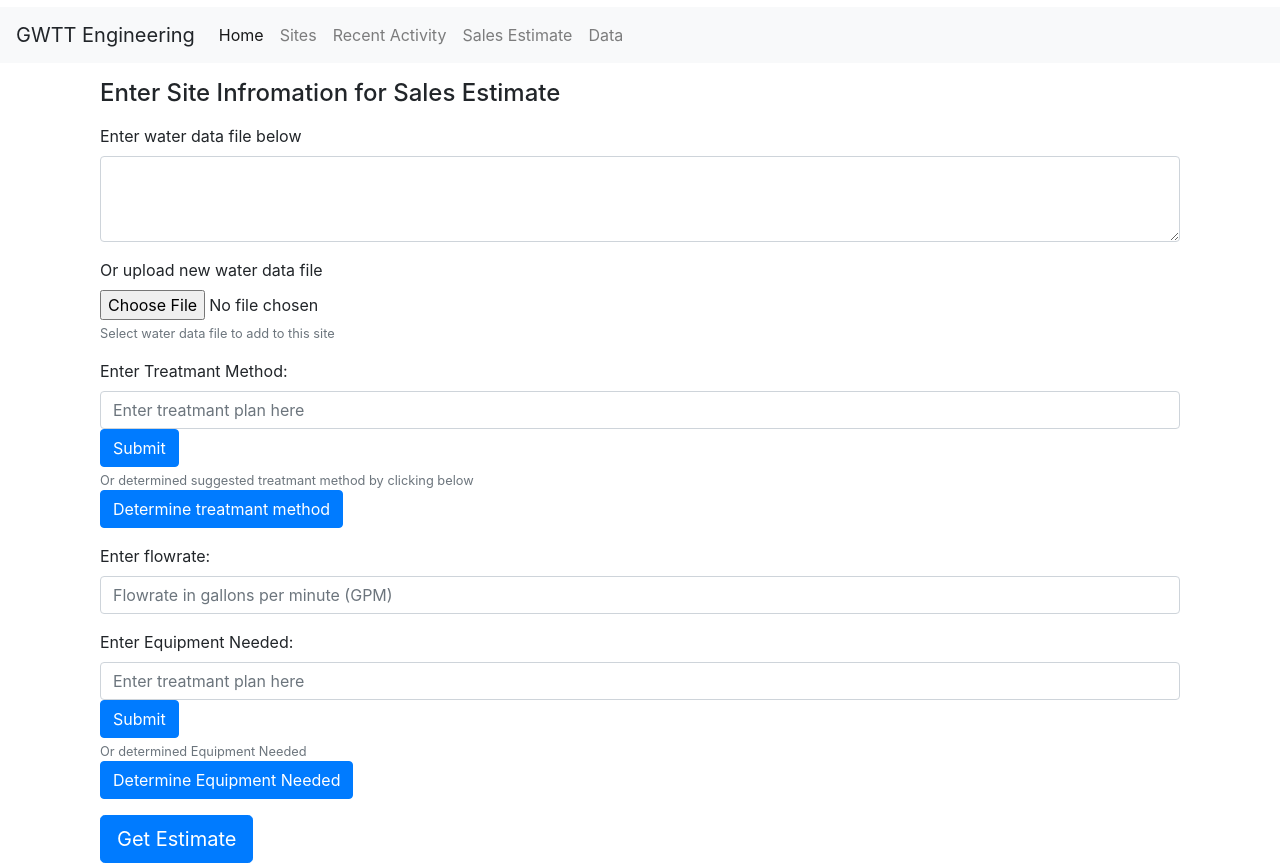
After one commit to patrrb3/django_web_app_for_engineering_team, a Django app: page /appTwo/sales_estimate in a window 1280 px wide. The commit adds this page. Shown: the part 301-1164 px from the top of the page. Run offline with Django 3.2, Linux system fonts and the light colour scheme; some libraries are stand-ins or nearby versions.

Commit message:
updated template tagging

```diff
--- a/ProTwo/ProTwo/urls.py
+++ b/ProTwo/ProTwo/urls.py
@@ -20,7 +20,8 @@ from appTwo import views
 
 urlpatterns = [
     url(r'^$',views.index,name='index'),
-    url(r'^site/',include('appTwo.urls')),
+    url(r'^appTwo/',include('appTwo.urls')),
+    url(r'^site/',views.site, name = "Site"),
     url(r'^document_upload/', views.model_form_upload, name = 'Document'),
     url(r'^sales_estimate/', views.sales_estimate, name = 'Estimate'),
     url(r'^admin/', admin.site.urls),
--- a/ProTwo/appTwo/urls.py
+++ b/ProTwo/appTwo/urls.py
@@ -1,6 +1,10 @@
 from django.conf.urls import url
 from appTwo import views
 
+app_name = 'appTwo'
 urlpatterns = [
-    url(r'^$',views.site,name='site'),
+    url(r'^site',views.site,name='site'),
+    url(r'^sales_estimate',views.sales_estimate,name='sales_estimate'),
+    url(r'^upload',views.model_form_upload,name='upload'),
+
 ]
--- /dev/null
+++ b/ProTwo/templates/appTwo/base.html
@@ -0,0 +1,46 @@
+<!DOCTYPE html>
+{% load staticfiles %}
+<html>
+  <head>
+    <meta charset="utf-8">
+    <title>Home</title>
+    <!-- Latest compiled and minified CSS -->
+    <link rel="stylesheet" href="https://maxcdn.bootstrapcdn.com/bootstrap/4.0.0/css/bootstrap.min.css" integrity="sha384-Gn5384xqQ1aoWXA+058RXPxPg6fy4IWvTNh0E263XmFcJlSAwiGgFAW/dAiS6JXm" crossorigin="anonymous">
+    <title>GWTT Engineering</title>
+    <h1> <img src = "https://s3.amazonaws.com/happie-production-media/company/images/logo%20(2).png" alt = "GWTT">Engineering</h1>
+
+  </head>
+
+  <body>
+    <nav class="navbar navbar-expand-lg navbar-light bg-light">
+      <a class="navbar-brand">GWTT Engineering</a>
+      <button class="navbar-toggler" type="button" data-toggle="collapse" data-target="#navbarNav" aria-controls="navbarNav" aria-expanded="false" aria-label="Toggle navigation">
+        <span class="navbar-toggler-icon"></span>
+      </button>
+      <div class="collapse navbar-collapse" id="navbarNav">
+        <ul class="navbar-nav">
+          <li class="nav-item active">
+            <a class="nav-link" href="{% url 'index' %}">Home <span class="sr-only">(current)</span></a>
+          </li>
+          <li class="nav-item">
+            <a class="nav-link" href="{% url 'appTwo:site' %}">Sites</a>
+          </li>
+          <li class="nav-item">
+            <a class="nav-link" href="#">Recent Activity</a>
+          </li>
+          <li class="nav-item">
+            <a class="nav-link" href="{% url 'appTwo:sales_estimate' %}">Sales Estimate</a>
+          </li>
+
+          <li class="nav-item">
+            <a class="nav-link" href="#">Data</a>
+          </li>
+        </ul>
+      </div>
+    </nav>
+
+    <div class="container">
+    {% block body_block%}
+
+    {% endblock %}
+    </div>
--- a/ProTwo/templates/appTwo/sales_estimate.html
+++ b/ProTwo/templates/appTwo/sales_estimate.html
@@ -1,17 +1,8 @@
 <!DOCTYPE html>
 <!-- UPDATE TO STORE VALUE -->
-<html>
-<head>
-  <meta charset="utf-8">
-  <title>GWTT Engineering</title>
-  <h1> <img src = "https://s3.amazonaws.com/happie-production-media/company/images/logo%20(2).png" alt = "GWTT">Engineering</h1>
-  <html lang="en">
-  <meta http-equiv="X-UA-Compatible" content="IE=edge">
-  <meta name="viewport" content="width=device-width, initial-scale=1">
-  <title>Example of Bootstrap 3 Modals</title>
-  <link rel="stylesheet" href="https://maxcdn.bootstrapcdn.com/bootstrap/4.0.0/css/bootstrap.min.css" integrity="sha384-Gn5384xqQ1aoWXA+058RXPxPg6fy4IWvTNh0E263XmFcJlSAwiGgFAW/dAiS6JXm" crossorigin="anonymous">
+{% extends "appTwo/base.html" %}
+{% load staticfiles %}
 <script src="https://ajax.googleapis.com/ajax/libs/jquery/1.12.4/jquery.min.js"></script>
-  <script src="https://maxcdn.bootstrapcdn.com/bootstrap/4.0.0/js/bootstrap.min.js"></script>
 <script type="text/javascript">
 $(document).ready(function(){
   $(".btn").click(function(){
@@ -24,39 +15,9 @@
       margin: 20px;
     }
 </style>
-  </head>
 
-
+{% block body_block %}
   <body>
-    <nav class="navbar navbar-expand-lg navbar-light bg-light">
-      <a class="navbar-brand">GWTT Engineering</a>
-      <button class="navbar-toggler" type="button" data-toggle="collapse" data-target="#navbarNav" aria-controls="navbarNav" aria-expanded="false" aria-label="Toggle navigation">
-        <span class="navbar-toggler-icon"></span>
-      </button>
-      <div class="collapse navbar-collapse" id="navbarNav">
-        <ul class="navbar-nav">
-          <li class="nav-item active">
-            <a class="nav-link" href="GWTT_site_page_example.html">Home <span class="sr-only">(current)</span></a>
-          </li>
-          <li class="nav-item">
-            <a class="nav-link" href="sites.html">Sites</a>
-          </li>
-          <li class="nav-item">
-            <a class="nav-link" href="recent_activity.html">Recent Activity</a>
-          </li>
-          <li class="nav-item">
-            <a class="nav-link" href="#">Sales Estimate</a>
-          </li>
-
-          <li class="nav-item">
-            <a class="nav-link" href="data.html">Data</a>
-          </li>
-
-
-        </ul>
-      </div>
-    </nav>
-
 <div class="container">
   <p><h4>Enter Site Infromation for Sales Estimate</h4></p>
 
@@ -139,5 +100,4 @@
 
 </body>
 
-
-</html>
+{% endblock %}
```
Also changed, not shown: ProTwo/templates/appTwo/index.html (+4 -39 lines), ProTwo/templates/appTwo/site.html (+8 -45 lines). Lines whose indentation alone changed are shown as unchanged.
